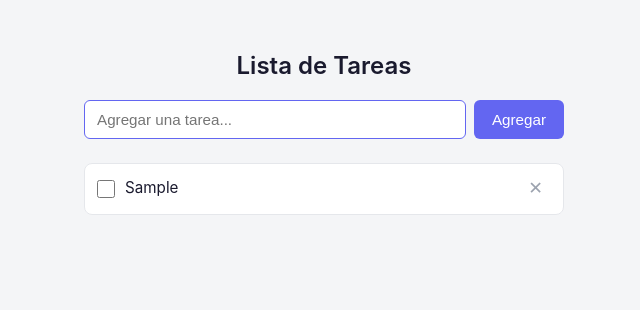
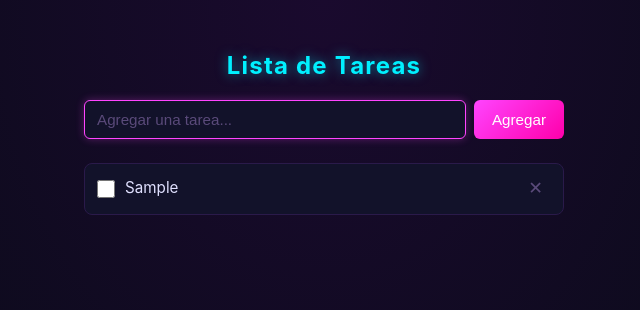
Before and after one commit to Emiliano-dev-64/to-do-list, a plain HTML site: page index.html in a window 1280 px wide. Both pictures are taken after typing "Sample" into the empty fields and a click on the button "Agregar". Shown: the whole page, without its empty margins (316-956 px from the left). Drawn offline with Linux system fonts and the light colour scheme.

Commit message:
background re-design

```diff
--- a/styles.css
+++ b/styles.css
@@ -9,8 +9,9 @@
 body {
   font-family: -apple-system, BlinkMacSystemFont, "Segoe UI", Roboto,
     Oxygen-Sans, Ubuntu, Cantarell, "Helvetica Neue", sans-serif;
-  background: #f4f5f7;
-  color: #1a1a2e;
+  background: #0b0b1a;
+  background-image: radial-gradient(ellipse at 50% 0%, #1a0a2e 0%, #0b0b1a 60%);
+  color: #e0e0ff;
   line-height: 1.5;
   padding: 1rem;
   min-height: 100vh;
@@ -26,9 +27,12 @@ body {
 
 h1 {
   font-size: 1.5rem;
-  font-weight: 600;
+  font-weight: 700;
   margin-bottom: 1rem;
   text-align: center;
+  color: #00f0ff;
+  text-shadow: 0 0 12px rgba(0, 240, 255, 0.5);
+  letter-spacing: 0.05em;
 }
 
 /* ─── Form ─── */
@@ -42,15 +46,22 @@ h1 {
 .task-input {
   flex: 1;
   padding: 0.625rem 0.75rem;
-  border: 1px solid #d1d5db;
+  border: 1px solid #3a2a5e;
   border-radius: 6px;
   font-size: 0.95rem;
   outline: none;
-  transition: border-color 0.2s;
+  background: #12122a;
+  color: #e0e0ff;
+  transition: border-color 0.2s, box-shadow 0.2s;
 }
 
 .task-input:focus {
-  border-color: #6366f1;
+  border-color: #ff44ff;
+  box-shadow: 0 0 8px rgba(255, 68, 255, 0.3);
+}
+
+.task-input::placeholder {
+  color: #5a4a7a;
 }
 
 .btn {
@@ -64,31 +75,34 @@ h1 {
 }
 
 .btn-add {
-  background: #6366f1;
+  background: linear-gradient(135deg, #ff44ff, #ff00aa);
   color: #fff;
 }
 
 .btn-add:hover {
-  background: #4f46e5;
+  background: linear-gradient(135deg, #ff66ff, #ff22bb);
+  box-shadow: 0 0 12px rgba(255, 68, 255, 0.4);
 }
 
 .btn-delete {
   background: transparent;
-  color: #9ca3af;
+  color: #5a4a7a;
   padding: 0.25rem 0.5rem;
   font-size: 1.1rem;
   line-height: 1;
+  transition: color 0.2s, text-shadow 0.2s;
 }
 
 .btn-delete:hover {
-  color: #ef4444;
+  color: #ff44ff;
+  text-shadow: 0 0 8px rgba(255, 68, 255, 0.5);
 }
 
 /* ─── Empty state ─── */
 
 .empty-msg {
   text-align: center;
-  color: #9ca3af;
+  color: #5a4a7a;
   font-size: 0.95rem;
   padding: 2rem 0;
 }
@@ -107,14 +121,15 @@ h1 {
   align-items: center;
   gap: 0.625rem;
   padding: 0.75rem;
-  background: #fff;
-  border: 1px solid #e5e7eb;
+  background: #12122a;
+  border: 1px solid #2a1a4a;
   border-radius: 8px;
-  transition: box-shadow 0.2s;
+  transition: border-color 0.2s, box-shadow 0.2s;
 }
 
 .task-item:hover {
-  box-shadow: 0 1px 4px rgba(0, 0, 0, 0.06);
+  border-color: #ff44ff;
+  box-shadow: 0 0 12px rgba(255, 68, 255, 0.15), inset 0 0 20px rgba(255, 68, 255, 0.03);
 }
 
 /* ─── Checkbox ─── */
@@ -122,7 +137,7 @@ h1 {
 .task-checkbox {
   width: 1.125rem;
   height: 1.125rem;
-  accent-color: #6366f1;
+  accent-color: #ff44ff;
   cursor: pointer;
   flex-shrink: 0;
 }
@@ -137,5 +152,5 @@ h1 {
 
 .task-text.done {
   text-decoration: line-through;
-  color: #9ca3af;
+  color: #4a3a6a;
 }
```
